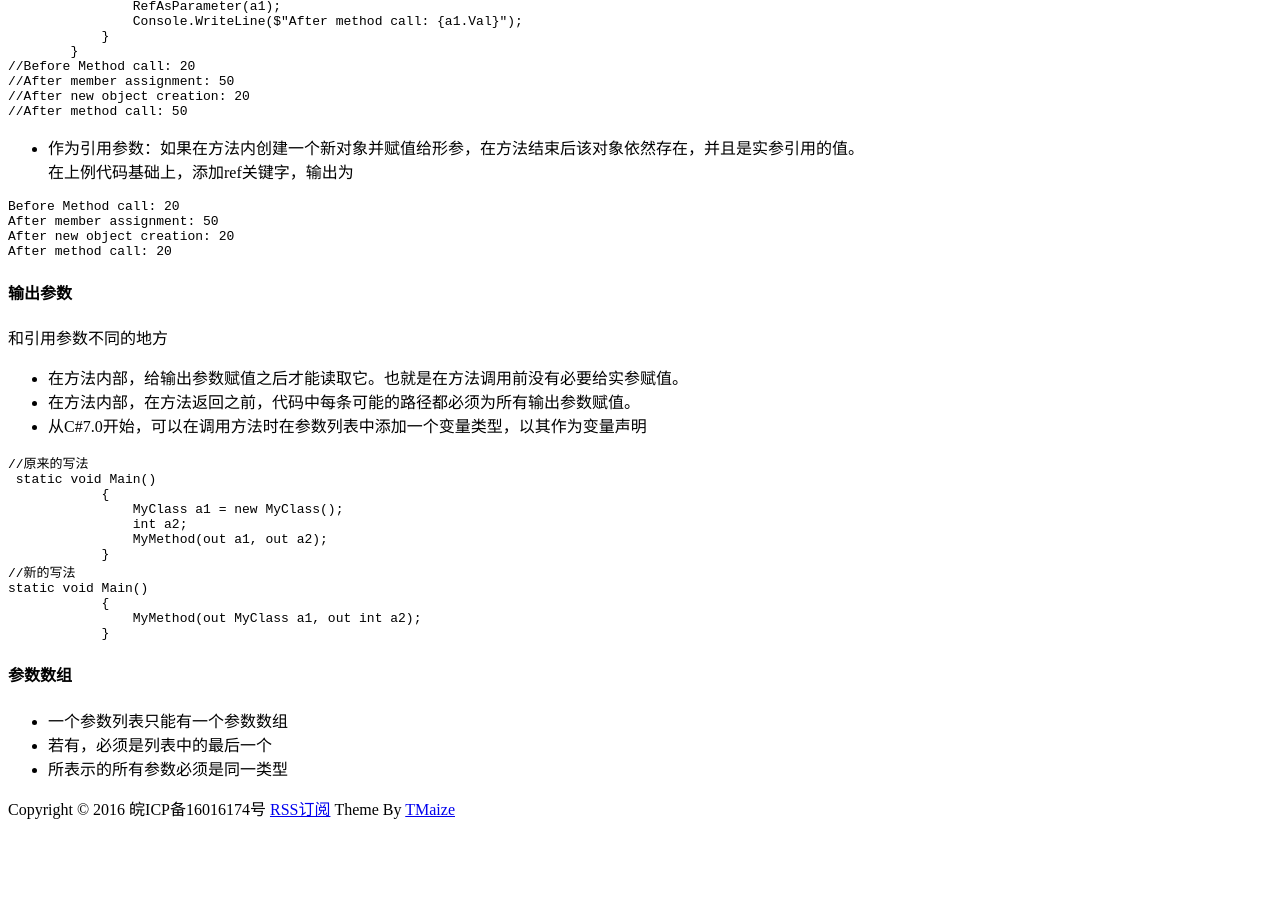
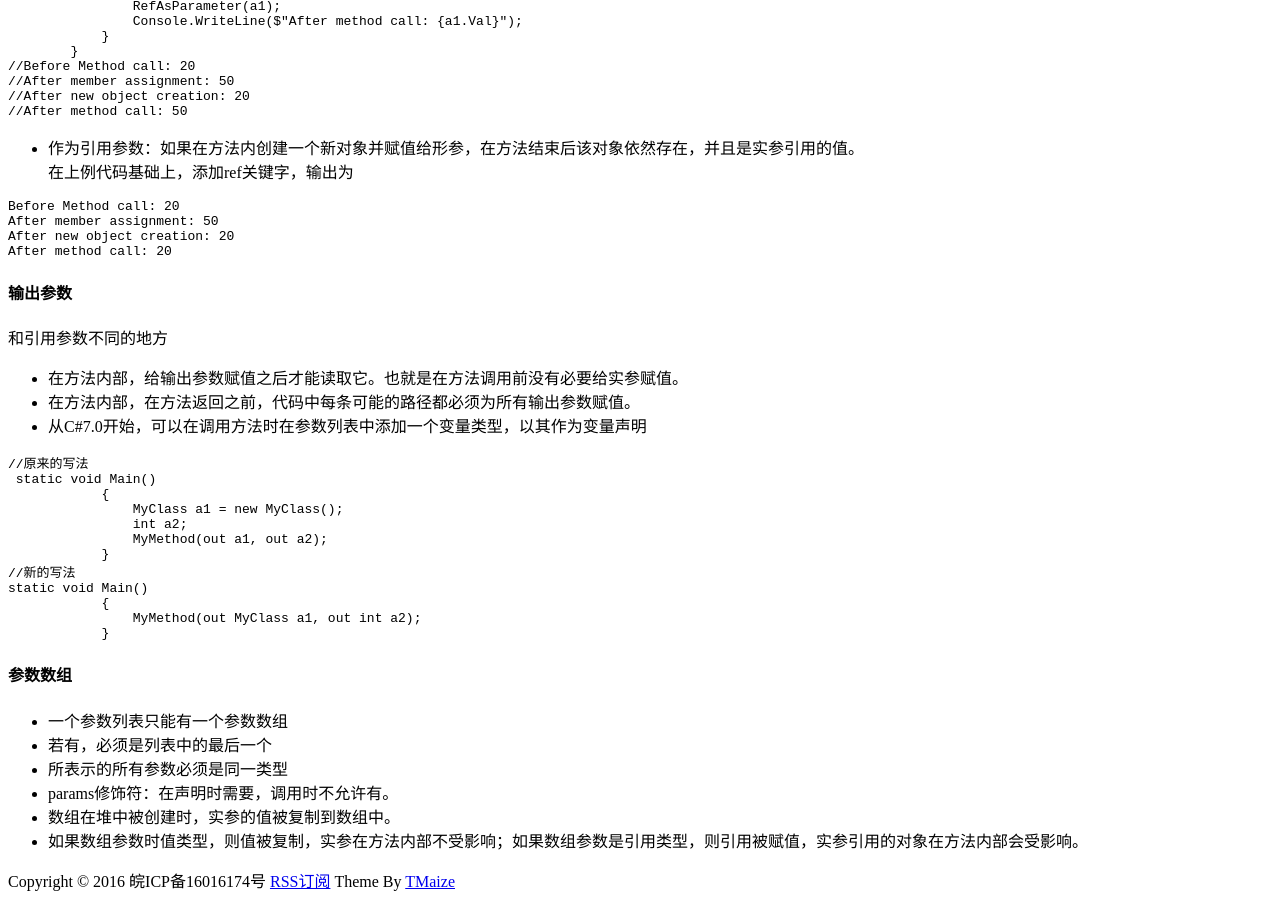
Before and after one commit to n1cef1sh/MyBlog, a Jekyll site: the page built from _posts/2020-8-28-点奈特学习记录.md, in a window 1280 px wide and 900 px high, scrolled down 6968 px. Built offline with Jekyll 4.4.1, drawn with Linux system fonts in a browser that asks for light colours; comment, search, counter and statistics services are not loaded; before the commit the page ends 7796 px from its top, so only the background shows below that.

Commit message:
Update 2020-8-28-点奈特学习记录.md

```diff
--- a/_posts/2020-8-28-点奈特学习记录.md
+++ b/_posts/2020-8-28-点奈特学习记录.md
@@ -321,3 +321,6 @@ static void Main()
 - 一个参数列表只能有一个参数数组
 - 若有，必须是列表中的最后一个
 - 所表示的所有参数必须是同一类型
+- params修饰符：在声明时需要，调用时不允许有。
+- 数组在堆中被创建时，实参的值被复制到数组中。
+- 如果数组参数时值类型，则值被复制，实参在方法内部不受影响；如果数组参数是引用类型，则引用被赋值，实参引用的对象在方法内部会受影响。
```
